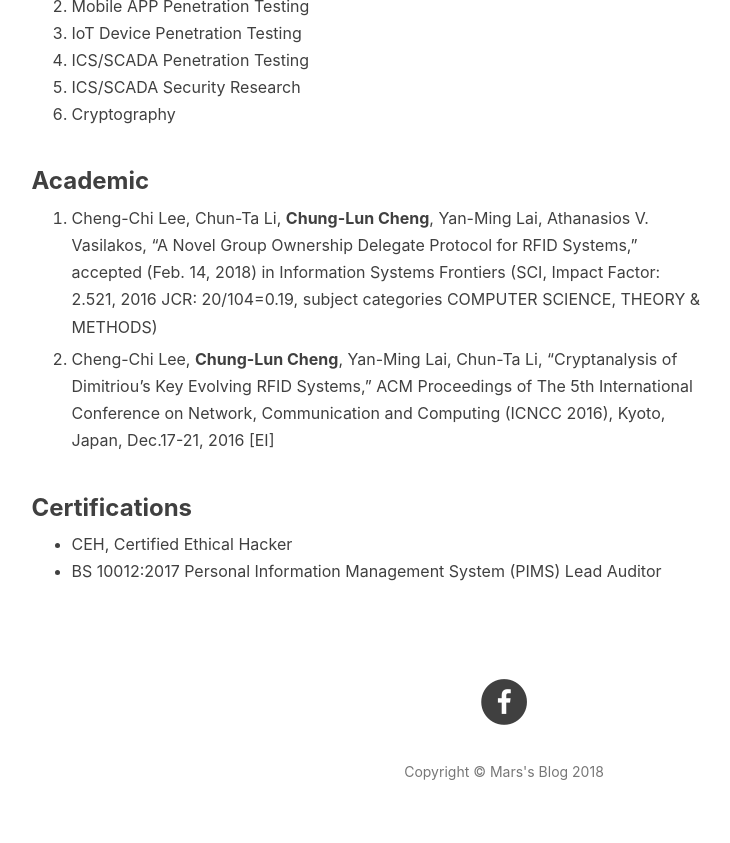
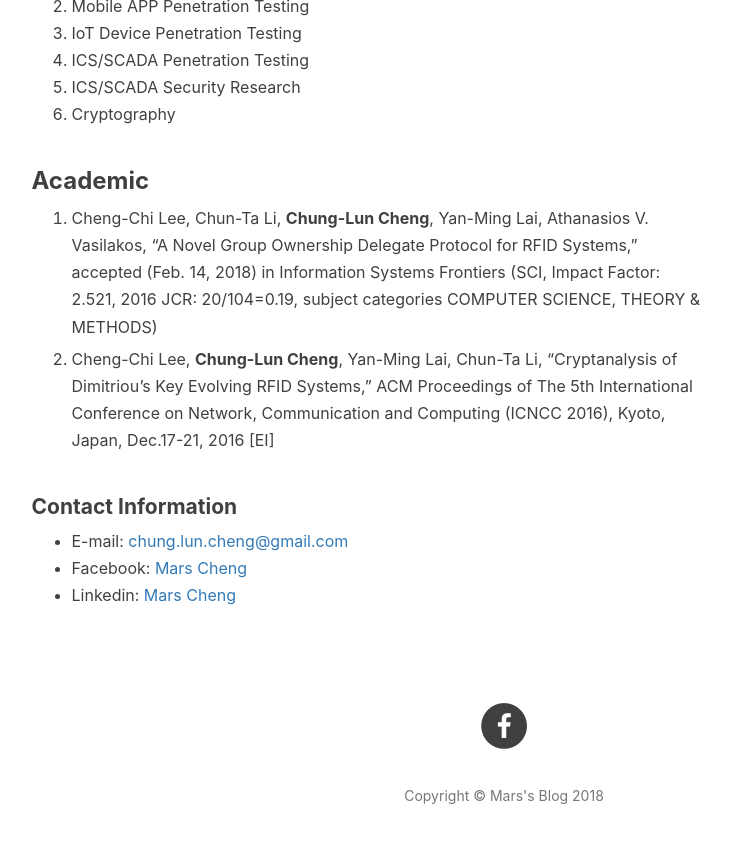
Before and after one commit to Chung-lun/marscheng.github.io, a Jekyll site: the page built from about.html, in a window 1280 px wide and 900 px high, scrolled down 847 px. Shown: the top 843 px of the window, without its empty margins (136-866 px from the left). Built offline with Jekyll 4.4.1, drawn with Linux system fonts in a browser that asks for light colours; nearby versions of some CDN libraries; comment, search, counter and statistics services are not loaded.

Commit message:
update about

```diff
--- a/about.html
+++ b/about.html
@@ -44,10 +44,11 @@ header-img: "img/about-me.jpg"
         </li>
       </ol>
 
-      <h3 id="certifications"><strong>Certifications</strong></h3>
+      <h4 id="Contact Information"><strong>Contact Information</strong></h4>
       <ul>
-        <li>CEH, Certified Ethical Hacker</li>
-        <li>BS 10012:2017 Personal Information Management System (PIMS) Lead Auditor</li>
+        <li>E-mail: <a href="mailto:chung.lun.cheng@gmail.com" target="_blank">chung.lun.cheng@gmail.com</a></li>
+            <li>Facebook: <a href="https://www.facebook.com/chung.lun.93" target="_blank">Mars Cheng</a></li>
+            <li>Linkedin: <a href="https://www.linkedin.com/in/chungluncheng/" target="_blank">Mars Cheng</a></li>
       </ul>
 
 
```
Also changed, not shown: _posts/2018-09-01-[Vulnhub]Bulldog 2 Write-up.md (deleted, +0 -53 lines).
